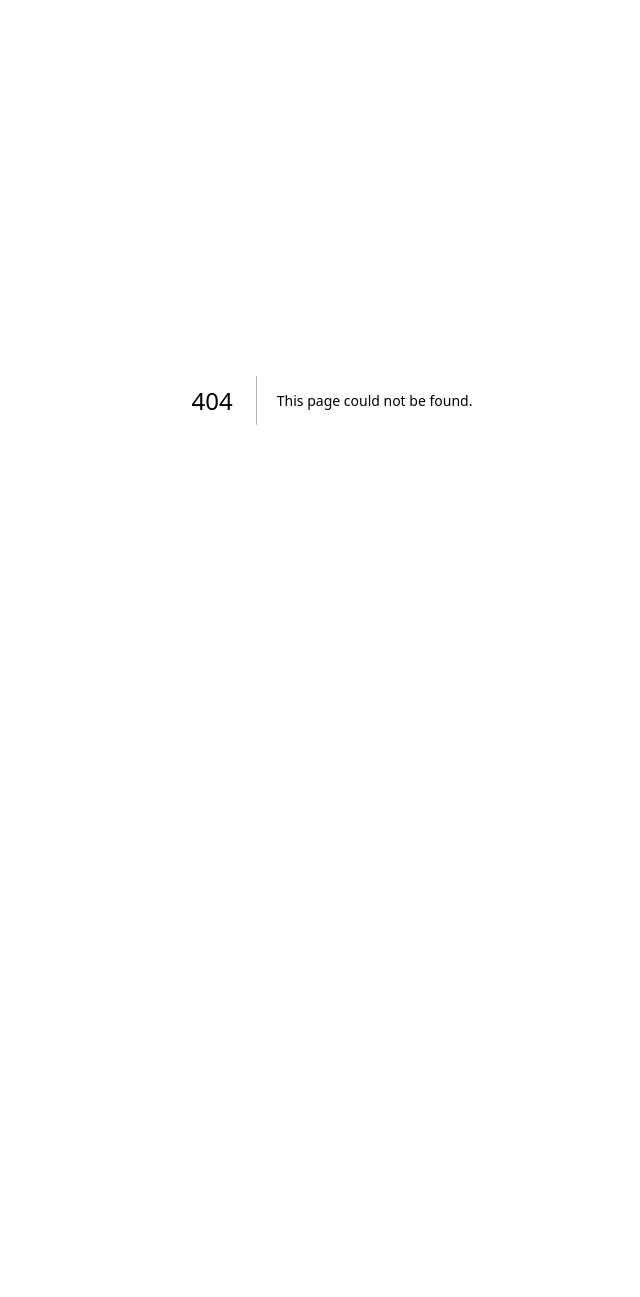
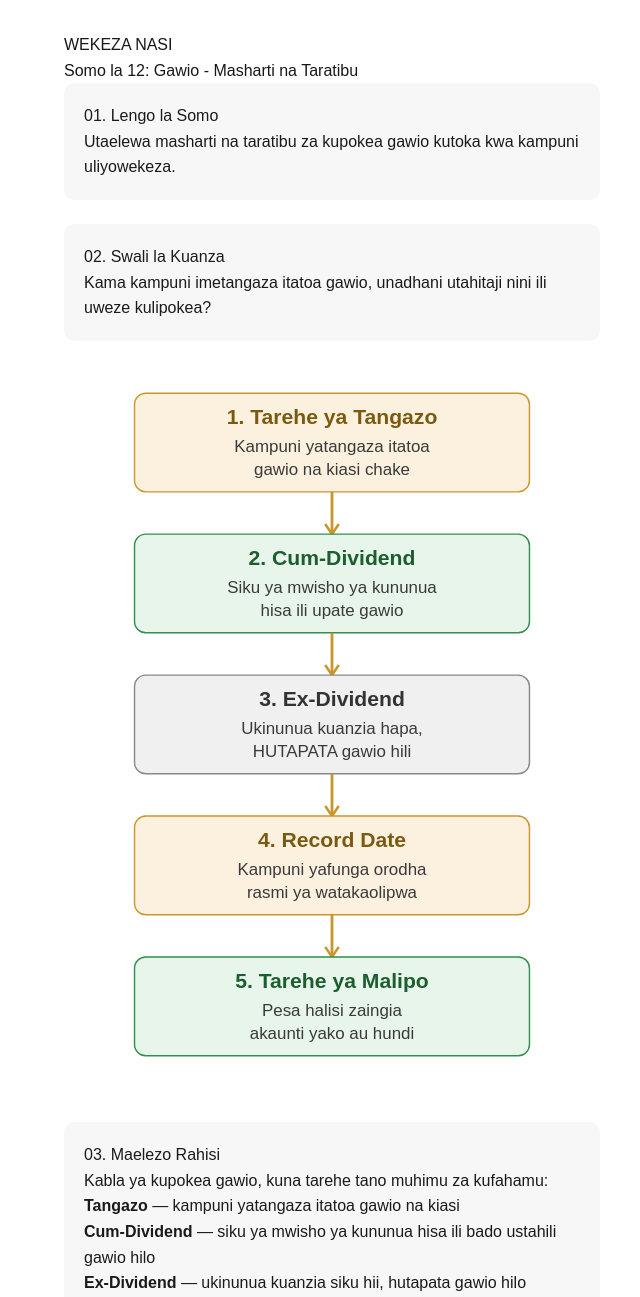
Before and after one commit to sadikiabubakari698-crypto/wekeza_nasi, a Next.js app in the folder wekeza-nasi-app/: page /somo12 in a window 1280 px wide. Before the commit this address had no page. Shown: the top 1297 px of the page, without its empty margins (308-948 px from the left). Before the commit the page ends 800 px from the top, so only its background shows below. Built offline with nearby package versions, Linux system fonts and the light colour scheme.

Commit message:
Add Somo la 12 Gawio requirements with dividend timeline diagram

```diff
--- a/wekeza-nasi-app/app/page.js
+++ b/wekeza-nasi-app/app/page.js
@@ -12,6 +12,7 @@ export default function Home() {
     { href: "/somo9", title: "Somo 9: Mwekezaji anapataje faida?", icon: "mti" },
     { href: "/somo10", title: "Somo 10: Hatari ya uwekezaji ni nini?", icon: "mti" },
     { href: "/somo11", title: "Somo 11: Diversification", icon: "mti-mkubwa" },
+    { href: "/somo12", title: "Somo 12: Gawio - Masharti na Taratibu", icon: "mti-mkubwa" },
   ];
   return (
     <main style={{ padding: "2rem", maxWidth: "600px", margin: "0 auto", fontFamily: "sans-serif", lineHeight: 1.6 }}>
--- a/wekeza-nasi-app/app/somo11/page.js
+++ b/wekeza-nasi-app/app/somo11/page.js
@@ -69,7 +69,7 @@ export default function Somo11() {
         <p>Somo 12: Soko la Tanzania linafanyaje kazi?</p>
       </div>
 
-      <p><a href="/somo10">&larr; Somo la 10</a></p>
+      <p><a href="/somo10" style={{ marginRight: "1.5rem" }}>&larr; Somo la 10</a><a href="/somo12" style={{ fontWeight: "bold" }}>Endelea na Somo la 12 &rarr;</a></p>
     </main>
   );
 }
--- /dev/null
+++ b/wekeza-nasi-app/app/somo12/page.js
@@ -0,0 +1,78 @@
+export default function Somo12() {
+  return (
+    <main style={{ padding: "2rem", maxWidth: "600px", margin: "0 auto", fontFamily: "sans-serif", lineHeight: 1.6 }}>
+      <h1>WEKEZA NASI</h1>
+      <h2>Somo la 12: Gawio - Masharti na Taratibu</h2>
+
+      <div className="lesson-box">
+        <h3>01. Lengo la Somo</h3>
+        <p>Utaelewa masharti na taratibu za kupokea gawio kutoka kwa kampuni uliyowekeza.</p>
+      </div>
+
+      <div className="lesson-box">
+        <h3>02. Swali la Kuanza</h3>
+        <p>Kama kampuni imetangaza itatoa gawio, unadhani utahitaji nini ili uweze kulipokea?</p>
+      </div>
+
+      <img src="/diagrams/somo12-tarehe.svg" alt="Tarehe tano za mchakato wa gawio" style={{ width: "100%", height: "auto", marginBottom: "1.5rem" }} />
+
+      <div className="lesson-box">
+        <h3>03. Maelezo Rahisi</h3>
+        <p>Kabla ya kupokea gawio, kuna tarehe tano muhimu za kufahamu:</p>
+        <ol>
+          <li><strong>Tangazo</strong> &mdash; kampuni yatangaza itatoa gawio na kiasi</li>
+          <li><strong>Cum-Dividend</strong> &mdash; siku ya mwisho ya kununua hisa ili bado ustahili gawio hilo</li>
+          <li><strong>Ex-Dividend</strong> &mdash; ukinunua kuanzia siku hii, hutapata gawio hilo</li>
+          <li><strong>Record Date</strong> &mdash; kampuni yafunga orodha rasmi ya watu watakaolipwa</li>
+          <li><strong>Tarehe ya Malipo</strong> &mdash; pesa halisi zaingia akaunti yako au hundi</li>
+        </ol>
+        <p><strong>Kanuni rahisi:</strong> ukinunua KABLA ya Ex-Dividend, unapata; ukinunua SIKU ya Ex-Dividend au baadaye, hupati.</p>
+      </div>
+
+      <div className="lesson-box">
+        <h3>04. Mfano wa Tanzania</h3>
+        <p>
+          Kwa makampuni yaliyoorodheshwa DSE, kodi ya zuio kwenye gawio ni
+          asilimia 5 tu (badala ya asilimia 10 ya kawaida), hii ni motisha
+          ya serikali kuhamasisha uwekezaji kupitia soko la hisa. TRA
+          ndiyo inayosimamia TIN na makato haya.
+        </p>
+      </div>
+
+      <div className="lesson-box">
+        <h3>05. Jambo la Muhimu</h3>
+        <ul>
+          <li>Jaza fomu ya KYC wakati wa kufungua akaunti ya CDS, ikijumuisha upendeleo wa malipo</li>
+          <li>Lazima uwe na TIN kwa sababu gawio hutozwa kodi ya zuio ya 5% (makampuni ya DSE)</li>
+          <li>Gawio halilipwi moja kwa moja kwenye akaunti ya CDS, unahitaji akaunti ya benki au hundi</li>
+          <li>Nunua hisa KABLA ya Ex-Dividend ili ustahili gawio hilo</li>
+        </ul>
+      </div>
+
+      <div className="lesson-box">
+        <h3>06. Jaribu Kufikiri</h3>
+        <p>Kwa nini serikali imepunguza kodi ya gawio kwa makampuni ya DSE (5%) badala ya kiwango cha kawaida (10%)?</p>
+      </div>
+
+      <div className="lesson-box">
+        <h3>07. Kipimo Kidogo</h3>
+        <p>1. Ukinunua hisa siku ya Ex-Dividend, je utapata gawio linalofuata?<br />(a) Ndiyo &nbsp; (b) Hapana &nbsp; (c) Nusu tu</p>
+        <p className="quiz-answer">Jibu: (b) Hapana</p>
+        <p>2. Kodi ya zuio kwenye gawio la makampuni ya DSE ni asilimia ngapi?<br />(a) 10% &nbsp; (b) 5% &nbsp; (c) 20%</p>
+        <p className="quiz-answer">Jibu: (b) 5%</p>
+      </div>
+
+      <div className="lesson-box">
+        <h3>08. Muhtasari wa Dakika 1</h3>
+        <p>Kupokea gawio kunahitaji KYC iliyojazwa, TIN kwa kodi ya zuio (5%), na kununua hisa kabla ya Ex-Dividend.</p>
+      </div>
+
+      <div className="lesson-box">
+        <h3>09. Hatua Inayofuata</h3>
+        <p>Somo 13: IPO ni nini?</p>
+      </div>
+
+      <p><a href="/somo11">&larr; Somo la 11</a></p>
+    </main>
+  );
+}
```
Also changed, not shown: wekeza-nasi-app/public/diagrams/somo12-tarehe.svg (added).
